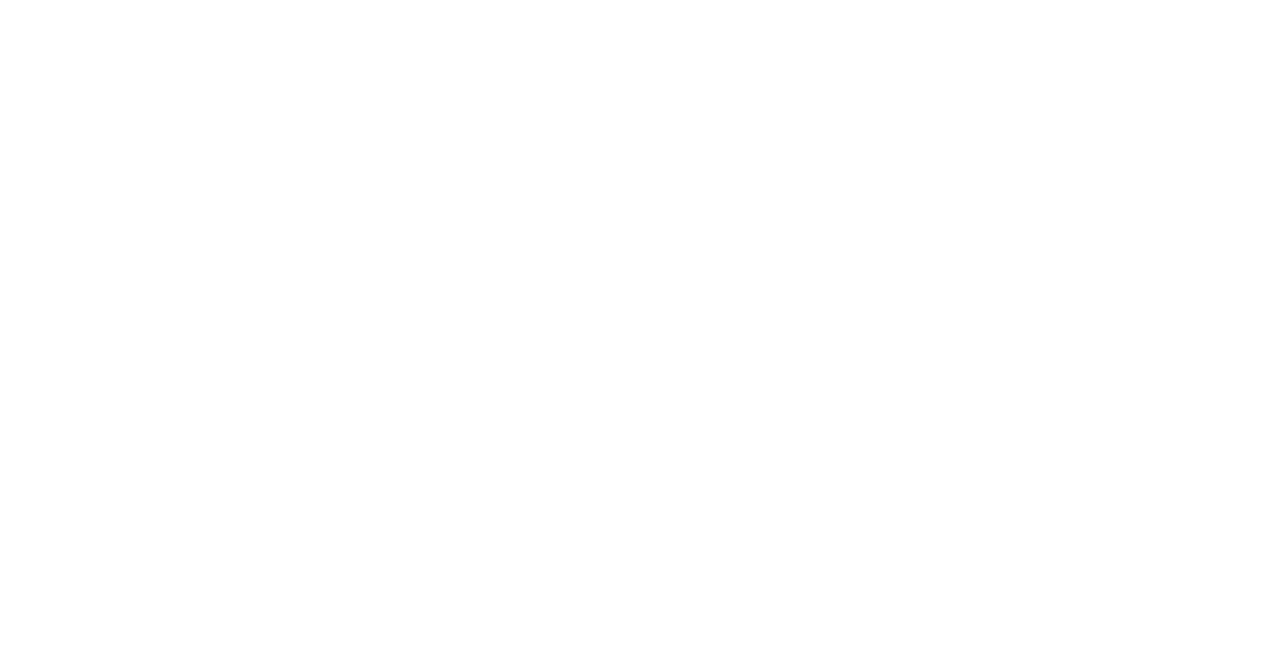
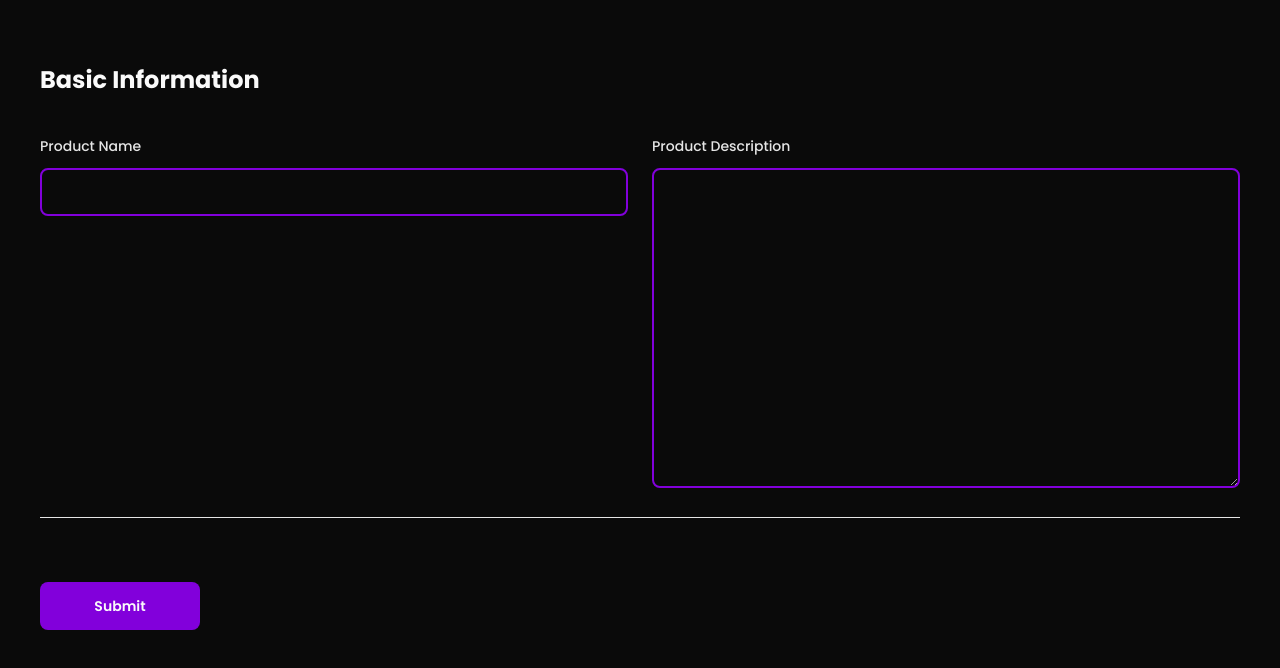
Before and after one commit to sadra-nv/product-dashboard-demo, a React (Vite) app: page /add-product in a window 1280 px wide. Shown: the top 668 px of the page. Built offline with nearby package versions, Linux system fonts and the light colour scheme.

Commit message:
feat(add-product-page): - installed phosphoricons package - created input component that is integrated with react-hook-form - created TextArea component react-hook-form - created SubmitFormBtn component - added zod schemas

```diff
--- a/package.json
+++ b/package.json
@@ -11,6 +11,7 @@
   },
   "dependencies": {
     "@hookform/resolvers": "^5.1.0",
+    "@phosphor-icons/react": "^2.1.10",
     "@tailwindcss/vite": "^4.1.8",
     "class-variance-authority": "^0.7.1",
     "clsx": "^2.1.1",
--- /dev/null
+++ b/src/components/AddProductPage/FormWrapper/FormWrapper.tsx
@@ -0,0 +1,38 @@
+import { FormProvider, useForm } from "react-hook-form";
+import ProductNameDescSec from "../ProductNameDescSec/ProductNameDescSec";
+import { zodResolver } from "@hookform/resolvers/zod";
+import {
+  AddProductFormSchema,
+  type AddProductFormType,
+} from "../../../lib/zod-schemas";
+import SubmitFormBtn from "../../UI/Buttons/SubmitFormBtn";
+
+export default function FormWrapper() {
+  const methods = useForm<AddProductFormType>({
+    defaultValues: {
+      name: "",
+      description: "",
+      main_image: "",
+      images: [],
+    },
+    resolver: zodResolver(AddProductFormSchema),
+  });
+
+  const {
+    handleSubmit,
+
+    formState: { isSubmitting, isValid },
+  } = methods;
+
+  const submitHandler = () => {};
+
+  return (
+    <FormProvider {...methods}>
+      <form onSubmit={handleSubmit(submitHandler)} className="pt-16 container">
+        <ProductNameDescSec />
+
+        <SubmitFormBtn isValid={isValid} isSubmitting={isSubmitting} />
+      </form>
+    </FormProvider>
+  );
+}
--- /dev/null
+++ b/src/components/AddProductPage/ProductNameDescSec/ProductNameDescSec.tsx
@@ -0,0 +1,34 @@
+import { useFormContext } from "react-hook-form";
+import Input from "../../UI/Inputs/Input";
+import type { AddProductFormType } from "../../../lib/zod-schemas";
+import TextArea from "../../UI/Inputs/TextArea";
+
+export default function ProductNameDescSec() {
+  const {
+    register,
+    formState: { errors, dirtyFields },
+  } = useFormContext<AddProductFormType>();
+
+  return (
+    <section className="pb-6 border-b border-neutral-200 mb-16">
+      <h1 className="text-2xl font-bold text-neutral-50 mb-10">
+        Basic Information
+      </h1>
+
+      <div className="flex gap-6 items-start md:flex-row flex-col  justify-between">
+        <Input
+          dirty={dirtyFields.name}
+          error={errors.name}
+          {...register("name")}
+          tag="Product Name"
+        />
+        <TextArea
+          dirty={dirtyFields.description}
+          error={errors.description}
+          {...register("description")}
+          tag="Product Description"
+        />
+      </div>
+    </section>
+  );
+}
--- /dev/null
+++ b/src/components/UI/Buttons/SubmitFormBtn.tsx
@@ -0,0 +1,34 @@
+import { SpinnerIcon } from "@phosphor-icons/react/dist/ssr";
+import { cn } from "../../../lib/utils";
+import { Button } from "./Button";
+
+export default function SubmitFormBtn({
+  className,
+  isSubmitting,
+  isValid,
+}: {
+  className?: string;
+  isSubmitting: boolean;
+  isValid: boolean;
+}) {
+  return (
+    <Button
+      disabled={isSubmitting}
+      type="submit"
+      className={cn(
+        "font-semibold w-40 ",
+        {
+          "": !isValid,
+        },
+        className
+      )}
+    >
+      {!isSubmitting && <span className="inline-block mx-auto ">Submit</span>}
+      {isSubmitting && (
+        <span className="inline-block mx-auto ">
+          <SpinnerIcon className="animate-spin w-6 min-w-6" />
+        </span>
+      )}
+    </Button>
+  );
+}
--- /dev/null
+++ b/src/components/UI/Inputs/Input.tsx
@@ -0,0 +1,68 @@
+import { useState, type InputHTMLAttributes } from "react";
+import type { FieldError } from "react-hook-form";
+import { cn } from "../../../lib/utils";
+import {
+  EyeIcon,
+  EyeSlashIcon,
+  SealWarningIcon,
+} from "@phosphor-icons/react/dist/ssr";
+
+interface InputProps extends InputHTMLAttributes<HTMLInputElement> {
+  tag: string;
+  dirty: boolean | undefined;
+  error: FieldError | undefined;
+  className?: string;
+}
+
+export default function Input({
+  tag,
+  dirty,
+  error,
+  className,
+  ...props
+}: InputProps) {
+  const [passwordVisiblity, setPasswordVisibility] = useState(false);
+
+  const showPasswordHandler = () => {
+    setPasswordVisibility((prevState) => !prevState);
+  };
+
+  return (
+    <div className={cn("w-full relative", className)}>
+      <div className="w-full relative">
+        <label className="text-sm font-medium text-neutral-200">{tag}</label>
+        <input
+          className="bg-transparent mt-3 focus:ring ring-purple-600 focus:outline-0 w-full rounded-lg h-12 border-2 border-purple-700 px-2"
+          {...props}
+          type={passwordVisiblity ? "text" : props.type}
+        />
+        {props.type === "password" && (
+          <button
+            onClick={showPasswordHandler}
+            className="text-neutral-400 absolute top-1/2 -translate-y-1/2 start-4 z-30  "
+          >
+            {!passwordVisiblity && (
+              <EyeIcon size={16} weight="fill" className=" w-4" />
+            )}
+            {passwordVisiblity && (
+              <EyeSlashIcon size={16} weight="fill" className="w-4" />
+            )}
+          </button>
+        )}
+      </div>
+
+      <p
+        className={cn("hidden", {
+          " mt-3 gap-2 block text-xs  text-red-600": error && dirty,
+        })}
+      >
+        <SealWarningIcon
+          size={14}
+          weight="fill"
+          className="mr-1.5 inline-block"
+        />
+        {error?.message}
+      </p>
+    </div>
+  );
+}
--- /dev/null
+++ b/src/components/UI/Inputs/TextArea.tsx
@@ -0,0 +1,46 @@
+import { type TextareaHTMLAttributes } from "react";
+import type { FieldError } from "react-hook-form";
+import { cn } from "../../../lib/utils";
+import { SealWarningIcon } from "@phosphor-icons/react/dist/ssr";
+
+interface InputProps extends TextareaHTMLAttributes<HTMLTextAreaElement> {
+  tag: string;
+  dirty: boolean | undefined;
+  error: FieldError | undefined;
+  className?: string;
+}
+
+export default function TextArea({
+  tag,
+  dirty,
+  error,
+  className,
+  ...props
+}: InputProps) {
+  return (
+    <div className={cn("w-full relative", className)}>
+      <div className="w-full relative">
+        <label className="text-sm mb-3 font-medium text-neutral-200">
+          {tag}
+        </label>
+        <textarea
+          className="bg-transparent mt-3 min-h-80 focus:ring ring-purple-600 focus:outline-0 w-full rounded-lg  border-2 border-purple-700 px-2 py-4"
+          {...props}
+        />
+      </div>
+
+      <p
+        className={cn("hidden", {
+          " mt-3 gap-2 block text-xs  text-red-600": error && dirty,
+        })}
+      >
+        <SealWarningIcon
+          size={14}
+          weight="fill"
+          className="mr-1.5 inline-block"
+        />
+        {error?.message}
+      </p>
+    </div>
+  );
+}
--- a/src/index.css
+++ b/src/index.css
@@ -6,16 +6,12 @@
   --breakpoint-xs: 36.25rem;
   --breakpoint-1_5xl: 84.375rem;
 
-  --color-blue-main: #5e60ce;
-  --color-blue-light: #7678d5;
-  --color-blue-dark: #1e1f62;
-
-  --font-poppins: "Poppins", sans-serif;
+  --font-poppins: "Poppins";
 }
 
 @layer base {
   body {
-    @apply font-poppins;
+    @apply font-poppins text-sm text-neutral-200;
   }
 
   button,
--- /dev/null
+++ b/src/lib/zod-schemas.ts
@@ -0,0 +1,19 @@
+import { z } from "zod";
+
+export const genericStringSchema = (name: string) => {
+  return z
+    .string()
+    .trim()
+    .min(2, { message: `${name} should at least contain 2 characters` })
+    .max(150, { message: `${name} can not exceed 150 characters` });
+};
+
+export const AddProductFormSchema = z.object({
+  name: genericStringSchema("name"),
+  description: genericStringSchema("description"),
+  main_image: genericStringSchema("main_image"),
+  images: z.array(genericStringSchema("image")).min(1, {
+    message: "At least one image is required",
+  }),
+});
+export type AddProductFormType = z.infer<typeof AddProductFormSchema>;
--- a/src/pages/AddProductPage.tsx
+++ b/src/pages/AddProductPage.tsx
@@ -1,3 +1,9 @@
+import FormWrapper from "../components/AddProductPage/FormWrapper/FormWrapper";
+
 export default function AddProductPage() {
-  return <main></main>;
+  return (
+    <main className="min-h-screen w-full bg-neutral-950">
+      <FormWrapper />
+    </main>
+  );
 }
```
Also changed, not shown: 1 other file (tests, documents, lock files or other folders).
